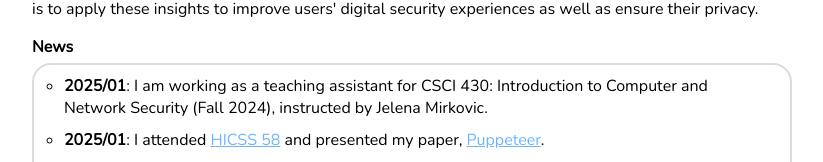
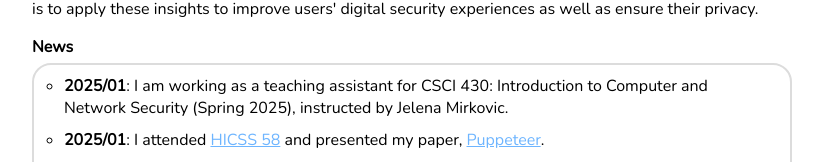
Before and after one commit to charnset/profile, an Angular app: page / in a window 1280 px wide. Shown: the part 412-574 px from the top of the page, without its empty margins (228-1051 px from the left). Built offline with nearby package versions, Linux system fonts and the light colour scheme.

Commit message:
update news

```diff
--- a/src/app/components/news/news.component.html
+++ b/src/app/components/news/news.component.html
@@ -1,7 +1,7 @@
 <div class="news">
   <h4 class="header">News</h4>
     <ul class="info">
-      <li><span class="date">2025/01</span>: I am working as a teaching assistant for CSCI 430: Introduction to Computer and Network Security (Fall 2024), instructed by Jelena Mirkovic.</li>
+      <li><span class="date">2025/01</span>: I am working as a teaching assistant for CSCI 430: Introduction to Computer and Network Security (Spring 2025), instructed by Jelena Mirkovic.</li>
       <li><span class="date">2025/01</span>: I attended <a href="https://hicss.hawaii.edu/" target="_blank">HICSS 58</a> and presented my paper, <a href="https://scholarspace.manoa.hawaii.edu/items/86d10c9c-236f-425e-ae86-b917f10b3d9b" target="_blank">Puppeteer</a>.</li>
       <li><span class="date">2024/08</span>: I am working as a teaching assistant for CSCI 430: Introduction to Computer and Network Security (Fall 2024), instructed by Jelena Mirkovic.</li>
       <li><span class="date">2024/08</span>: "Puppeteer: Crafting a Large Language Model for Scambaiting" has been accepted to <a href="https://hicss.hawaii.edu/" target="_blank">HICSS2025</a>.</li>
```
